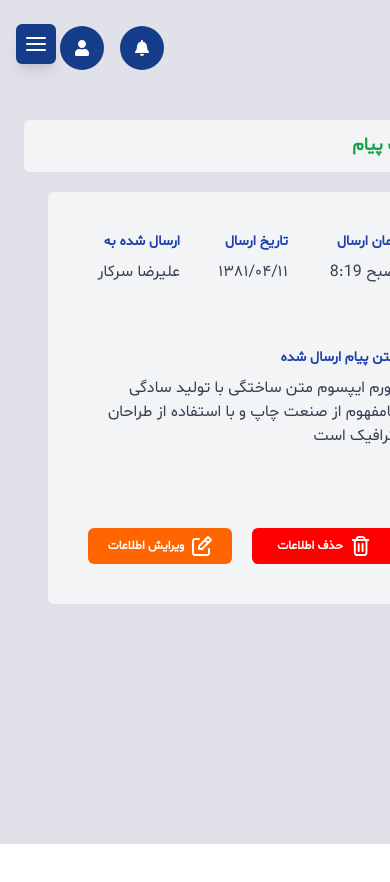
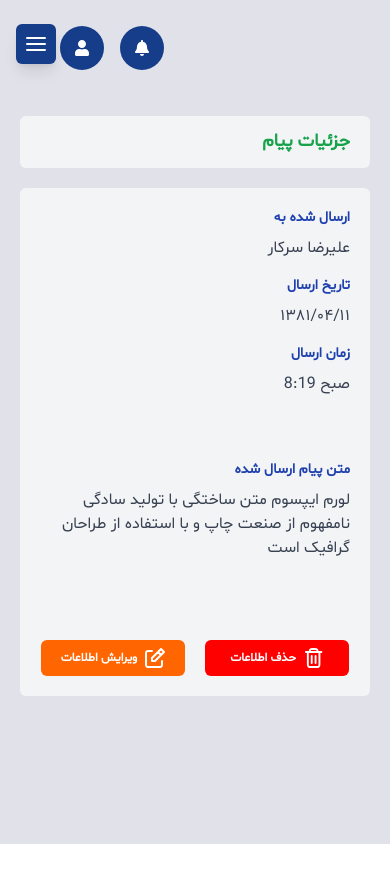
Before and after one commit to alirezzasarkar/customer-management-software, a React app: page /dashboard/notification/detail/1 in a window 390 px wide. Shown: the top 882 px of the page. Built offline with nearby package versions, Linux system fonts and the light colour scheme; the HTML template or start-up script is replaced by a standard one.

Commit message:
style:Responsive design applied to detail page

```diff
--- a/src/Components/Layout/Layout.jsx
+++ b/src/Components/Layout/Layout.jsx
@@ -1,6 +1,6 @@
-import React, { useState } from "react";
+import React from "react";
+import Navbar from "../Common/Navbar";
 import Sidebar from "../Common/Sidebar";
-import Navbar from "../Common/Navbar";
 
 const Layout = ({ children }) => {
   return (
@@ -8,7 +8,7 @@ const Layout = ({ children }) => {
       <Sidebar />
       <div className="flex-1 flex flex-col">
         <Navbar toggleSidebar={() => setIsSidebarOpen(!isSidebarOpen)} />
-        <main className="flex-1 p-6 text-right overflow-y-auto">
+        <main className="flex-1 sm:p-6 p-5 text-right overflow-y-auto">
           {children}
         </main>
       </div>
--- a/src/Components/Notification/NotificationDetail.jsx
+++ b/src/Components/Notification/NotificationDetail.jsx
@@ -1,30 +1,41 @@
 import Title from "../Common/Title";
-import DashboardButton from './../Common/DashboardButton';
+import DashboardButton from "./../Common/DashboardButton";
 
 const NotificationDetail = () => {
   return (
     <>
       <Title title="جزئیات پیام" />
-      <div className="bg-gray-100 p-10 mx-6 rounded-md">
-        <div className="grid grid-cols-3 gap-4 mb-4">
+      <div className="bg-gray-100 sm:p-10 p-5  sm:mx-6 rounded-md">
+        <div className="grid sm:grid-cols-3 grid-cols-1 gap-4 mb-4">
           <div className="flex flex-col">
-            <span className="text-sm text-blue-800 font-semibold">ارسال شده به</span>
+            <span className="text-sm text-blue-800 font-semibold">
+              ارسال شده به
+            </span>
             <p className="text-gray-700 mt-2">علیرضا سرکار</p>
           </div>
           <div className="flex flex-col">
-            <span className="text-sm text-blue-800 font-semibold">تاریخ ارسال</span>
+            <span className="text-sm text-blue-800 font-semibold">
+              تاریخ ارسال
+            </span>
             <p className="text-gray-700 mt-2">۱۳۸۱/۰۴/۱۱</p>
           </div>
           <div className="flex flex-col">
-            <span className="text-sm text-blue-800 font-semibold">زمان ارسال</span>
+            <span className="text-sm text-blue-800 font-semibold">
+              زمان ارسال
+            </span>
             <p className="text-gray-700 mt-2">8:19 صبح</p>
           </div>
         </div>
 
         <div className="grid grid-cols gap-4 mt-16 mb-4">
           <div className="flex flex-col">
-            <span className="text-sm text-blue-800 font-semibold">متن پیام ارسال شده</span>
-            <p className="text-gray-700 mt-2">لورم ایپسوم متن ساختگی با تولید سادگی نامفهوم از صنعت چاپ  و با استفاده از طراحان گرافیک است</p>
+            <span className="text-sm text-blue-800 font-semibold">
+              متن پیام ارسال شده
+            </span>
+            <p className="text-gray-700 mt-2">
+              لورم ایپسوم متن ساختگی با تولید سادگی نامفهوم از صنعت چاپ و با
+              استفاده از طراحان گرافیک است
+            </p>
           </div>
         </div>
 
```
Lines whose indentation alone changed are shown as unchanged.
